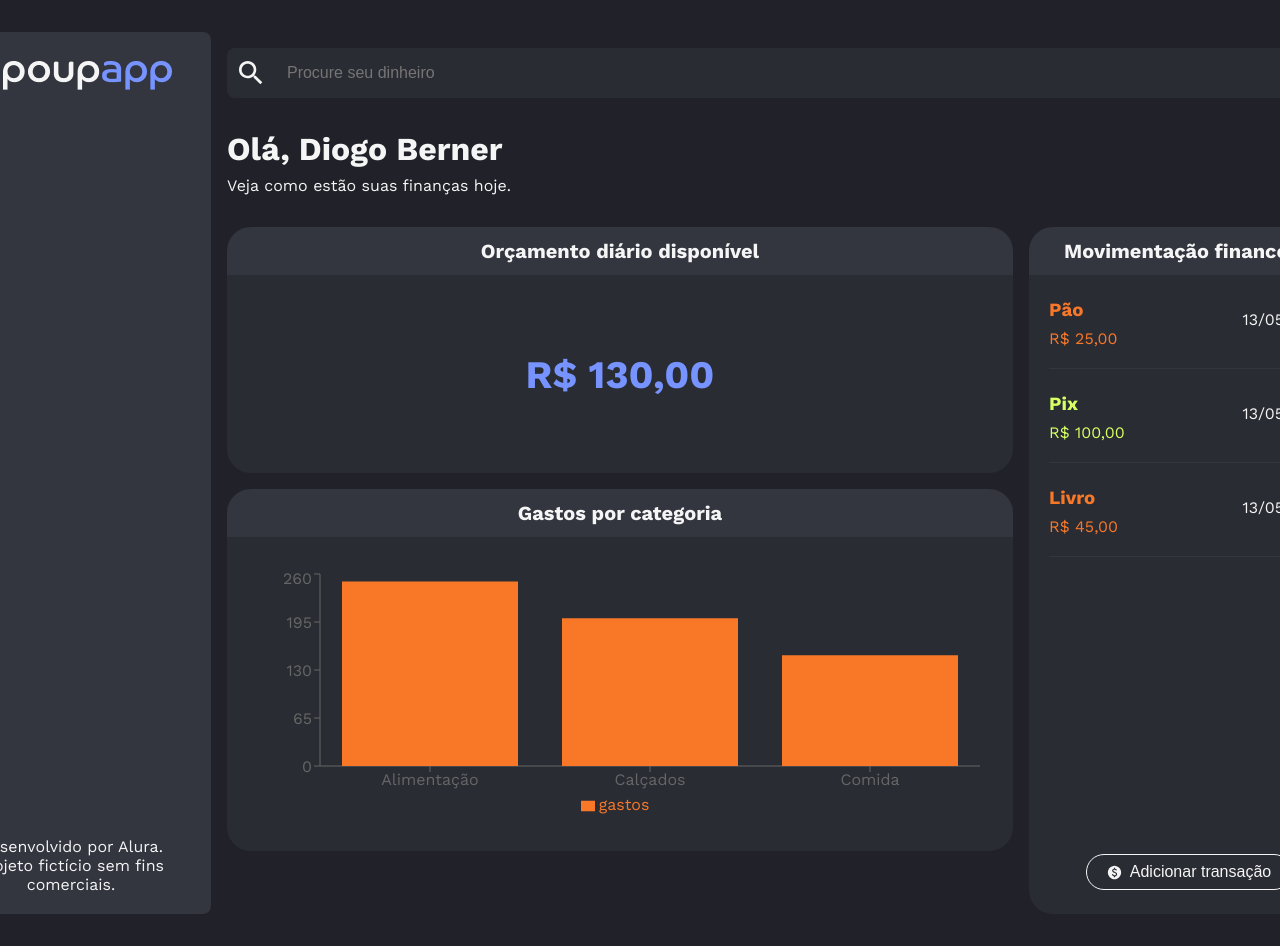
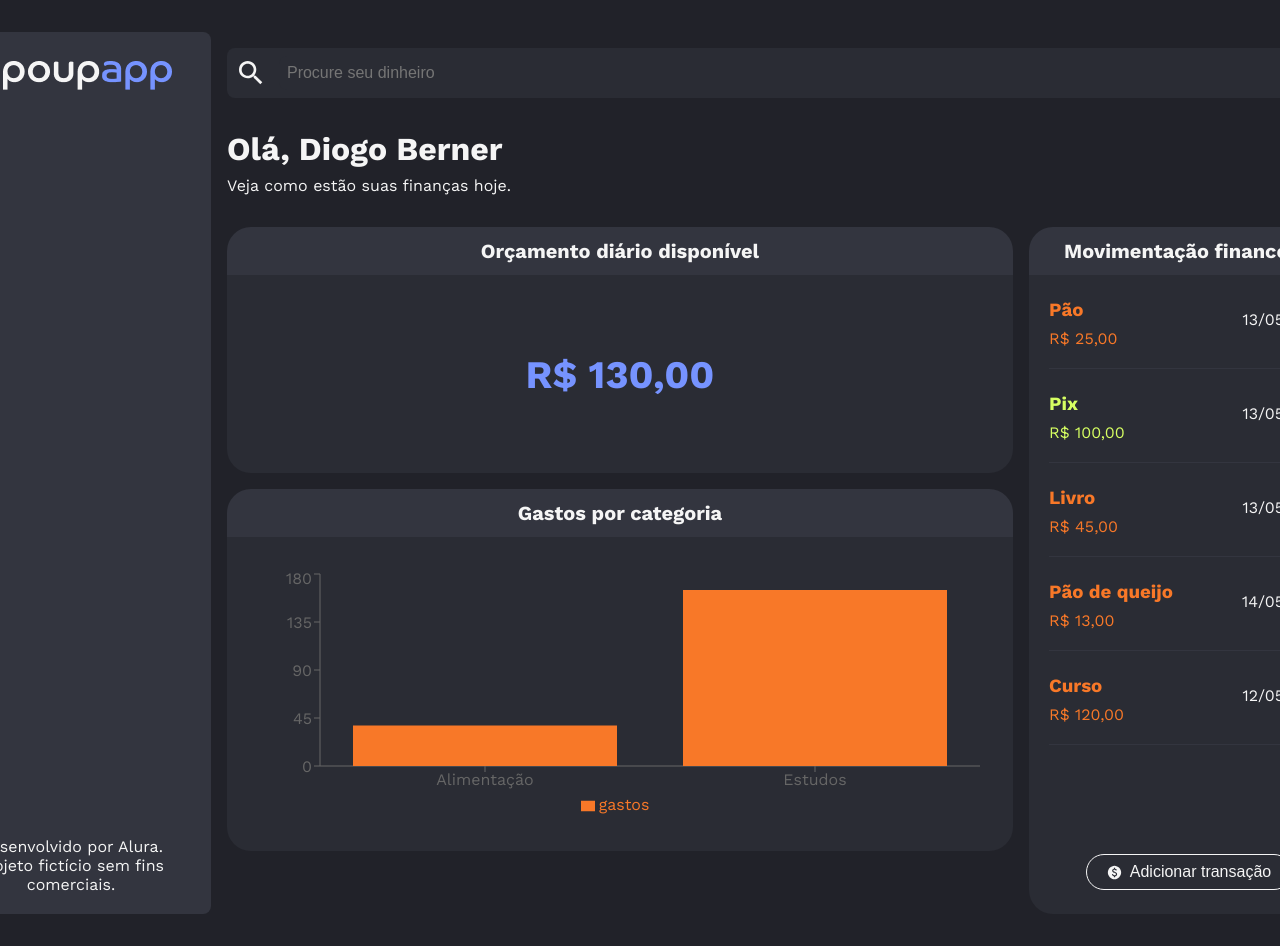
Before and after one commit to diogoberner/poupaApp, a React (Vite) app: page /home in a window 1280 px wide. Shown: the top 946 px of the page. Built offline with nearby package versions, Linux system fonts and the light colour scheme; data requests are answered from the project's data file.

Commit message:
feat: implement useExpensesByCategories hook for dynamic expense categorization and update BalancoFinanceiro component to utilize it

```diff
--- a/db.json
+++ b/db.json
@@ -5,6 +5,12 @@
       "nome": "Diogo Berner",
       "renda": 3000,
       "orcamentoDiario": 130
+    },
+    {
+      "id": "1ir86t8l30fb365e70f4d4e8",
+      "nome": "Diogo Berner",
+      "renda": 3000,
+      "orcamentoDiario": -3
     }
   ],
   "transactions": [
@@ -22,7 +28,7 @@
       "nome": "Pix",
       "valor": 100,
       "tipo": "receita",
-      "categoria": "Entrada",
+      "categoria": "Pagamento",
       "data": "2025-05-13",
       "userId": "1ir5o91j30a0cd7dd58b461"
     },
@@ -34,6 +40,24 @@
       "categoria": "Estudos",
       "data": "2025-05-13",
       "userId": "1ir5o91j30a0cd7dd58b461"
+    },
+    {
+      "id": "1ir88o02c09a4ec23b862628",
+      "nome": "Pão de queijo",
+      "valor": 13,
+      "tipo": "despesa",
+      "categoria": "Alimentação",
+      "data": "2025-05-14",
+      "userId": "1ir86t8l30fb365e70f4d4e8"
+    },
+    {
+      "id": "1ir89vu1r0144445e5627008",
+      "nome": "Curso",
+      "valor": 120,
+      "tipo": "despesa",
+      "categoria": "Estudos",
+      "data": "2025-05-12",
+      "userId": "1ir86t8l30fb365e70f4d4e8"
     }
   ]
 }
--- a/src/componentes/BalancoFinanceiro/index.tsx
+++ b/src/componentes/BalancoFinanceiro/index.tsx
@@ -1,26 +1,20 @@
 import { BarChart, XAxis, YAxis, Tooltip, Legend, Bar } from "recharts";
 import { Cartao, CartaoCabecalho, CartaoCorpo } from "../Cartao";
 import styled from "styled-components";
+import useExpensesByCategories from "../../hooks/useExpensesByCategories";
 
 export const AreaChart = styled.div`
   padding: var(--padding-xs);
 `;
 
 const BalancoFinanceiro = () => {
-  const data = [
-    {
-      categoria: "Alimentação",
-      gastos: 250,
-    },
-    {
-      categoria: "Calçados",
-      gastos: 200,
-    },
-    {
-      categoria: "Comida",
-      gastos: 150,
-    },
-  ];
+  const expensesByCategories = useExpensesByCategories();
+  const data = Object.entries(expensesByCategories).map(
+    ([categoria, gastos]) => ({
+      categoria,
+      gastos,
+    })
+  );
   return (
     <Cartao>
       <CartaoCabecalho>Gastos por categoria</CartaoCabecalho>
--- /dev/null
+++ b/src/hooks/useExpensesByCategories.tsx
@@ -0,0 +1,20 @@
+import { useMemo } from "react";
+import useAppContext from "../context/useAppContext";
+
+const useExpensesByCategories = () => {
+  const { transacoes } = useAppContext();
+
+  const expensesByCategories = useMemo(() => {
+    return transacoes
+      .filter((transacao) => transacao.tipo === "despesa")
+      .reduce<Record<string, number>>((total, transacao) => {
+        total[transacao.categoria] =
+          (total[transacao.categoria] || 0) + transacao.valor;
+        return total;
+      }, {});
+  }, [transacoes]);
+
+  return expensesByCategories;
+};
+
+export default useExpensesByCategories;
```
